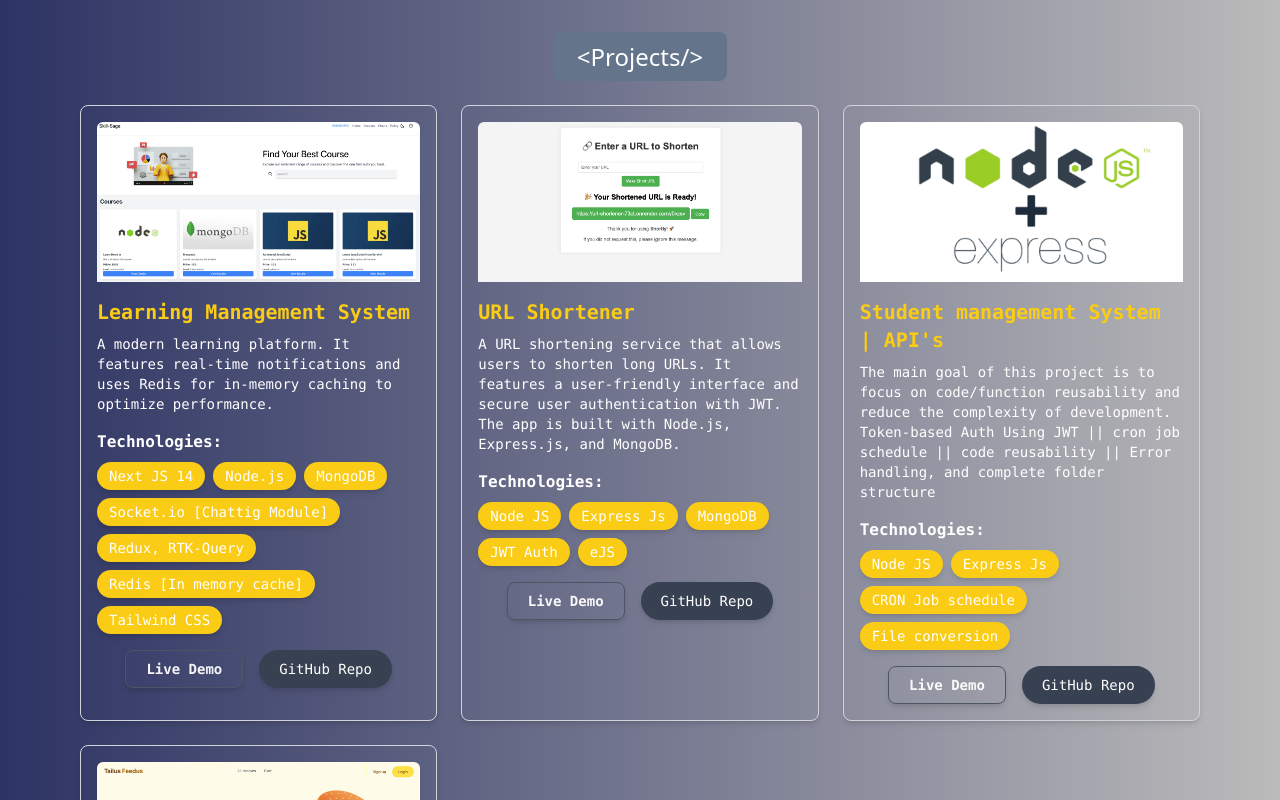
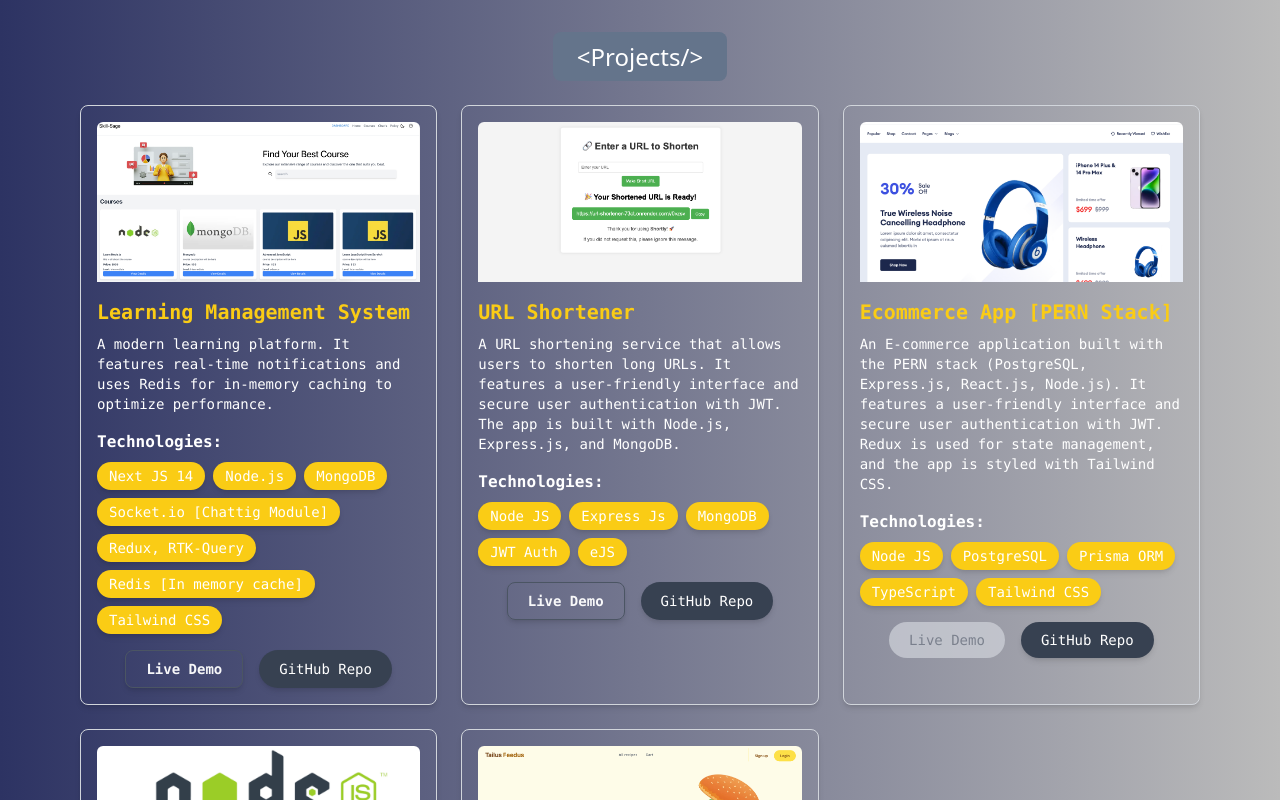
Before and after one commit to SharifuzzamanShaon/my-portfolio, a React (Vite) app: page / in a window 1280 px wide. Shown: the part 1440-2240 px from the top of the page. Built offline with nearby package versions, Linux system fonts and the light colour scheme.

Commit message:
add Ecommerce App project details to Projects.js

```diff
--- a/src/ProjectData/Projects.js
+++ b/src/ProjectData/Projects.js
@@ -19,6 +19,15 @@
     },
     {
       id: 3,
+      name: "Ecommerce App [PERN Stack]",
+      image: "/projectImg/e-commerce.png",
+      description: "An E-commerce application built with the PERN stack (PostgreSQL, Express.js, React.js, Node.js). It features a user-friendly interface and secure user authentication with JWT. Redux is used for state management, and the app is styled with Tailwind CSS.",
+      liveLink: "",
+      gitRepo: "https://github.com/SharifuzzamanShaon/E-commerce-ClientApp",
+      technologies: ["Node JS", "PostgreSQL", "Prisma ORM", "TypeScript", "Tailwind CSS"],
+    },
+    {
+      id: 4,
       name: "Student management System | API's",
       image: "/projectImg/api-ums.png",
       description: "The main goal of this project is to focus on code/function reusability and reduce the complexity of development. Token-based Auth Using JWT || cron job schedule  || code reusability || Error handling, and complete folder structure",
@@ -27,7 +36,7 @@
       technologies: ["Node JS", "Express Js", "CRON Job schedule", "File conversion"],
     },
     {
-      id: 4,
+      id: 5,
       name: "Find Recipes",
       image: "/projectImg/recipe.png",
       description: "This Recipe Management App enables users to explore and manage recipes effortlessly. It features secure user authentication with session management via localStorage, client-side pagination.",
```
